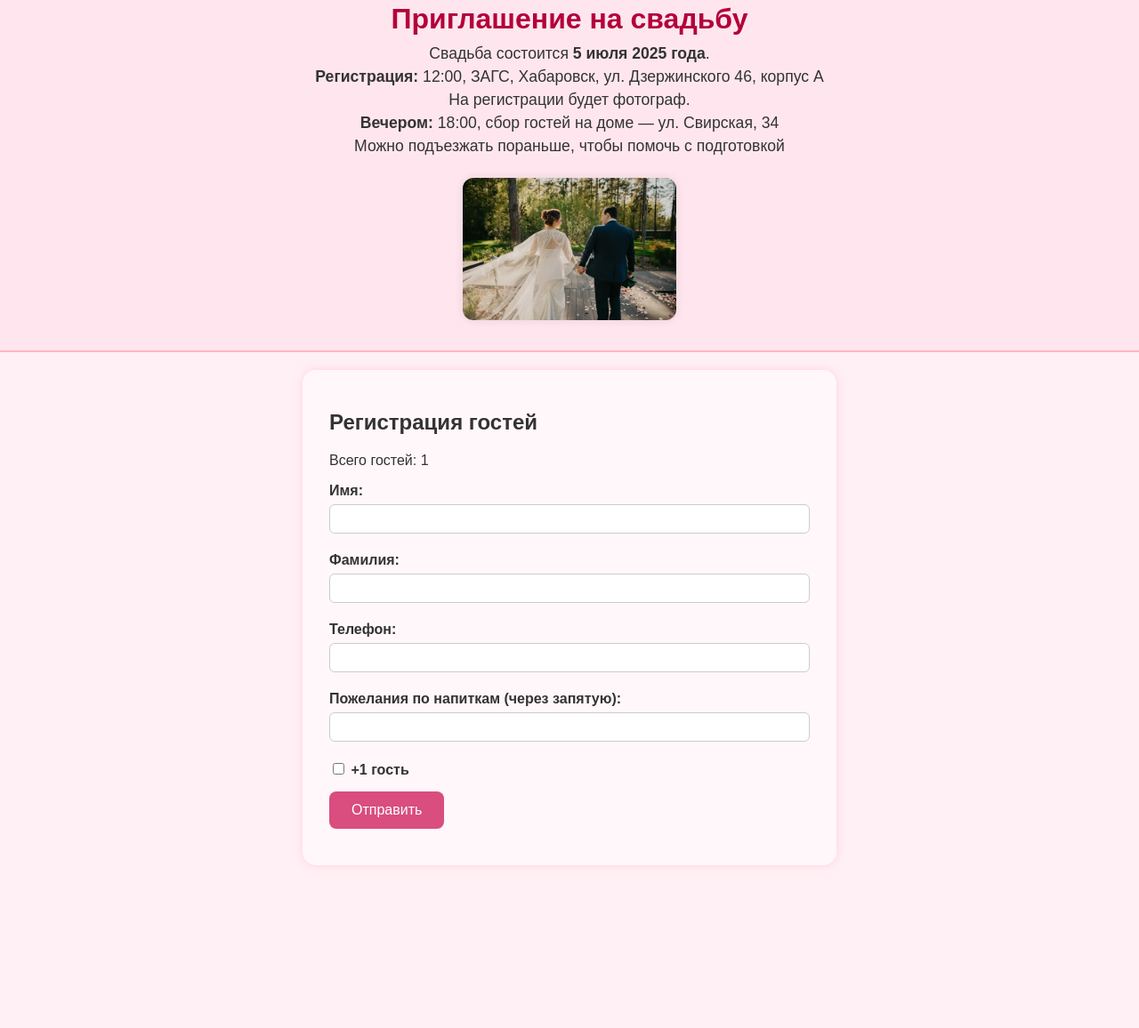
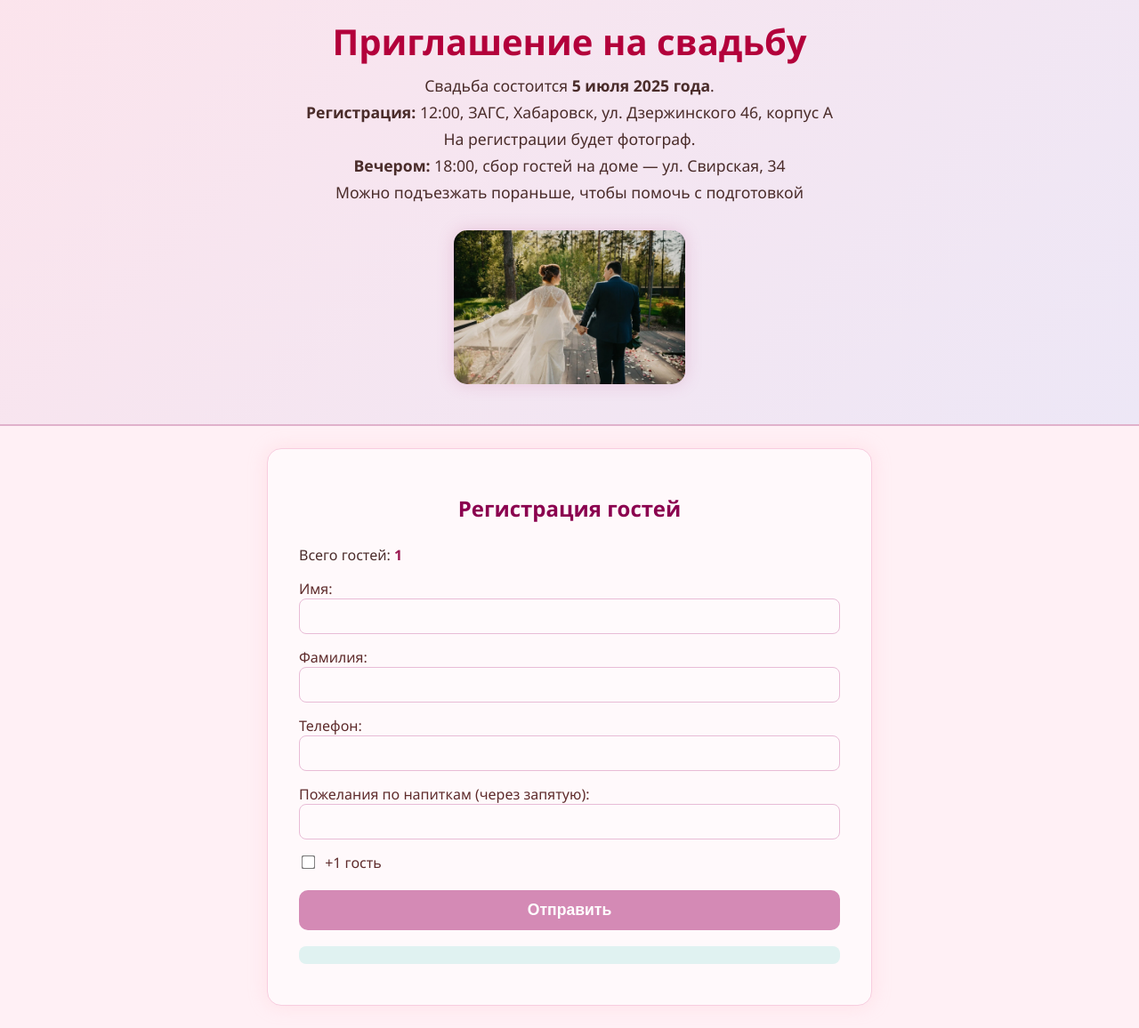
Before and after one commit to Tsar95/wedding-invite, a plain HTML site: page index.html in a window 1280 px wide. Shown: the part 48-1204 px from the top of the page at 89% size. Before the commit the page ends 1041 px from the top, so only its background shows below. Drawn offline with Linux system fonts and the light colour scheme.

Commit message:
Update style.css

```diff
--- a/style.css
+++ b/style.css
@@ -1,84 +1,116 @@
 body {
-  font-family: Arial, sans-serif;
+  font-family: 'Segoe UI', sans-serif;
   margin: 0;
   padding: 0;
-  background: #fff0f5; /* общий фон страницы — нежно-розовый */
-  color: #333;
+  background: #fff0f5; /* лёгкий розовый фон */
+  color: #4a2c2a;
 }
 
 header.invitation {
-  background-color: #ffe6ee;
-  padding: 30px 20px;
+  background: linear-gradient(135deg, #fce4ec, #ede7f6); /* градиент: пудровый → сиреневый */
+  padding: 40px 20px;
   text-align: center;
-  border-bottom: 2px solid #ffb6c1;
+  border-bottom: 2px solid #e0b1cb;
 }
 
 header.invitation h1 {
-  font-size: 2em;
+  font-size: 2.5em;
   margin-bottom: 10px;
   color: #b3003b;
+  font-weight: 600;
 }
 
 header.invitation p {
-  margin: 5px 0;
   font-size: 1.1em;
+  margin: 6px 0;
 }
 
 .invitation img.couple-photo {
-  max-width: 240px;
-  height: auto;
-  margin-top: 20px;
-  border-radius: 12px;
-  box-shadow: 0 0 10px rgba(0,0,0,0.1);
+  max-width: 260px;
+  margin-top: 25px;
+  border-radius: 15px;
+  box-shadow: 0 0 18px rgba(200, 100, 150, 0.25);
 }
 
 main {
-  max-width: 600px;
+  max-width: 680px;
   margin: 0 auto;
-  padding: 20px;
+  padding: 25px;
 }
 
 section.form-section {
-  background-color: #fff7fa;
-  padding: 25px 30px;
-  border-radius: 15px;
-  box-shadow: 0 0 10px rgba(255, 182, 193, 0.5);
+  background-color: #fff9fb;
+  padding: 30px 35px;
+  border-radius: 16px;
+  box-shadow: 0 0 20px rgba(255, 192, 203, 0.35);
+  border: 1px solid #f8cddf;
+}
+
+form h2 {
+  text-align: center;
+  color: #8b004f;
+  margin-bottom: 25px;
 }
 
 form label {
   display: block;
   margin-bottom: 15px;
-  font-weight: bold;
+  font-weight: 500;
+  color: #5e2b2b;
 }
 
 input[type="text"],
 input[type="tel"] {
   width: 100%;
-  padding: 8px;
-  margin-top: 6px;
-  margin-bottom: 6px;
+  padding: 10px 12px;
+  border-radius: 8px;
+  border: 1.5px solid #e8bcd6;
+  background: #fffafc;
+  font-size: 1em;
   box-sizing: border-box;
-  border: 1px solid #ccc;
-  border-radius: 6px;
+}
+
+input[type="text"]:focus,
+input[type="tel"]:focus {
+  border-color: #d48ab5;
+  outline: none;
 }
 
 button {
-  background-color: #d94d7f;
+  display: block;
+  width: 100%;
+  margin-top: 20px;
+  background-color: #d48ab5;
   color: white;
+  font-size: 1.1em;
+  font-weight: bold;
+  padding: 12px;
   border: none;
-  padding: 12px 25px;
-  font-size: 16px;
-  border-radius: 8px;
+  border-radius: 10px;
   cursor: pointer;
   transition: background 0.3s ease;
 }
 
 button:hover {
-  background-color: #b3003b;
+  background-color: #a14c87;
 }
 
 #response {
-  margin-top: 15px;
+  margin-top: 18px;
+  text-align: center;
   font-weight: bold;
-  color: green;
+  color: #00804d;
+  background-color: #e0f2f1;
+  padding: 10px;
+  border-radius: 8px;
 }
+
+#guest-count {
+  font-weight: bold;
+  color: #9a1750;
+}
+
+input[type="checkbox"] {
+  transform: scale(1.2);
+  margin-right: 8px;
+}
```
